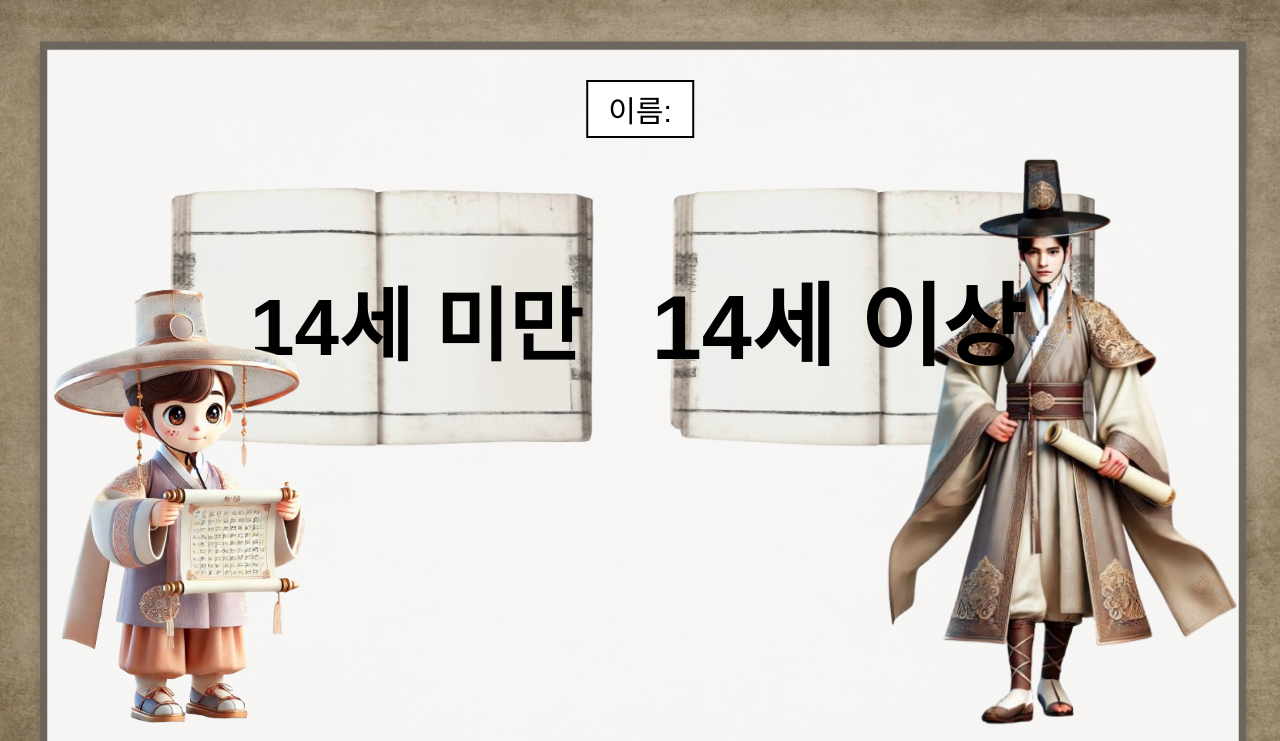
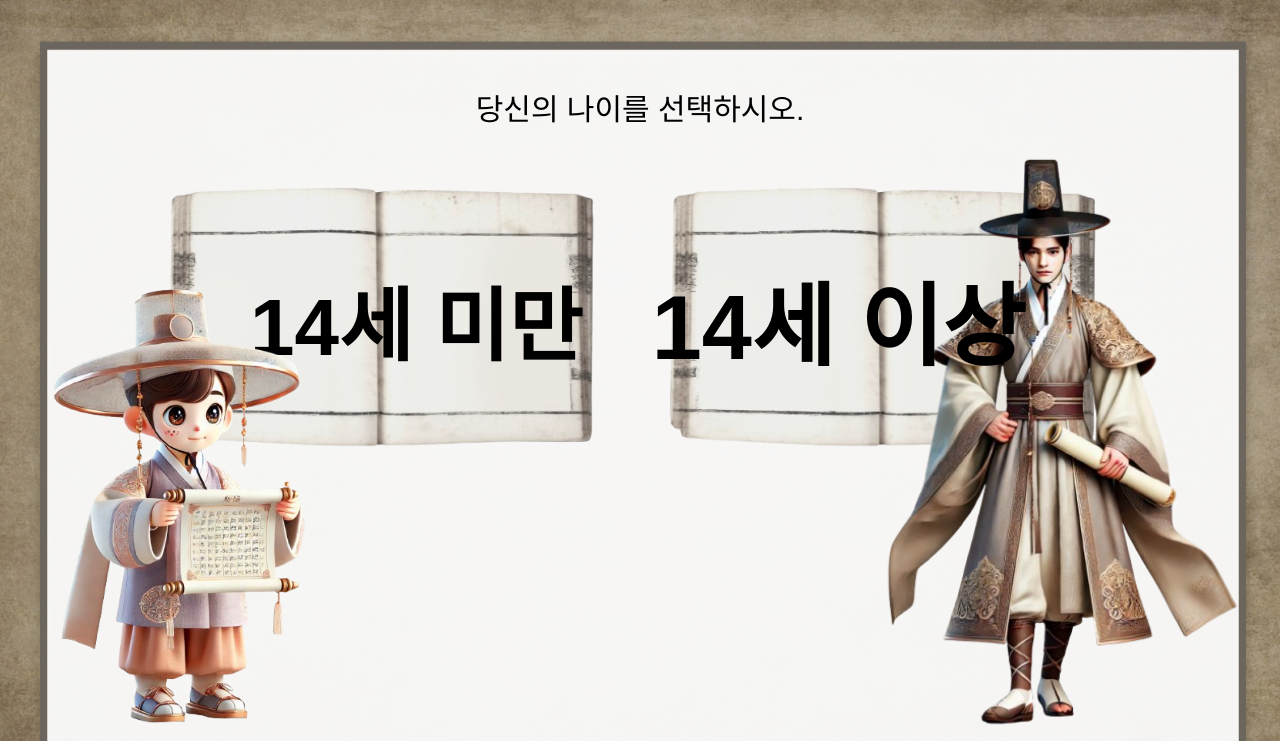
Before and after one commit to SKNETWORKS-FAMILY-AICAMP/SKN06-4th-05Team, a Django app: page /home/ in a window 1280 px wide. Shown: the top 741 px of the page. Run offline with Django 5.2, Linux system fonts and the light colour scheme; some web fonts are replaced.

Commit message:
이름삭제

```diff
--- a/chat/templates/home.html
+++ b/chat/templates/home.html
@@ -117,15 +117,13 @@
         left: 50%;
         transform: translateX(-50%);
         font-size: 30px;
-        border: 2px solid black;
         padding: 5px 20px;
-        background: white;
     }
     </style>
 </head>
 <body>
     <div class="container">
-        <div class="name-box">이름:</div>
+        <div class="name-box">당신의 나이를 선택하시오.</div>
         <div class="book">
             <img src="{% static 'imgs/book.png' %}" alt="14세 미만" class="left-book">
             <img src="{% static 'imgs/book.png' %}" alt="14세 이상" class="right-book">
```
